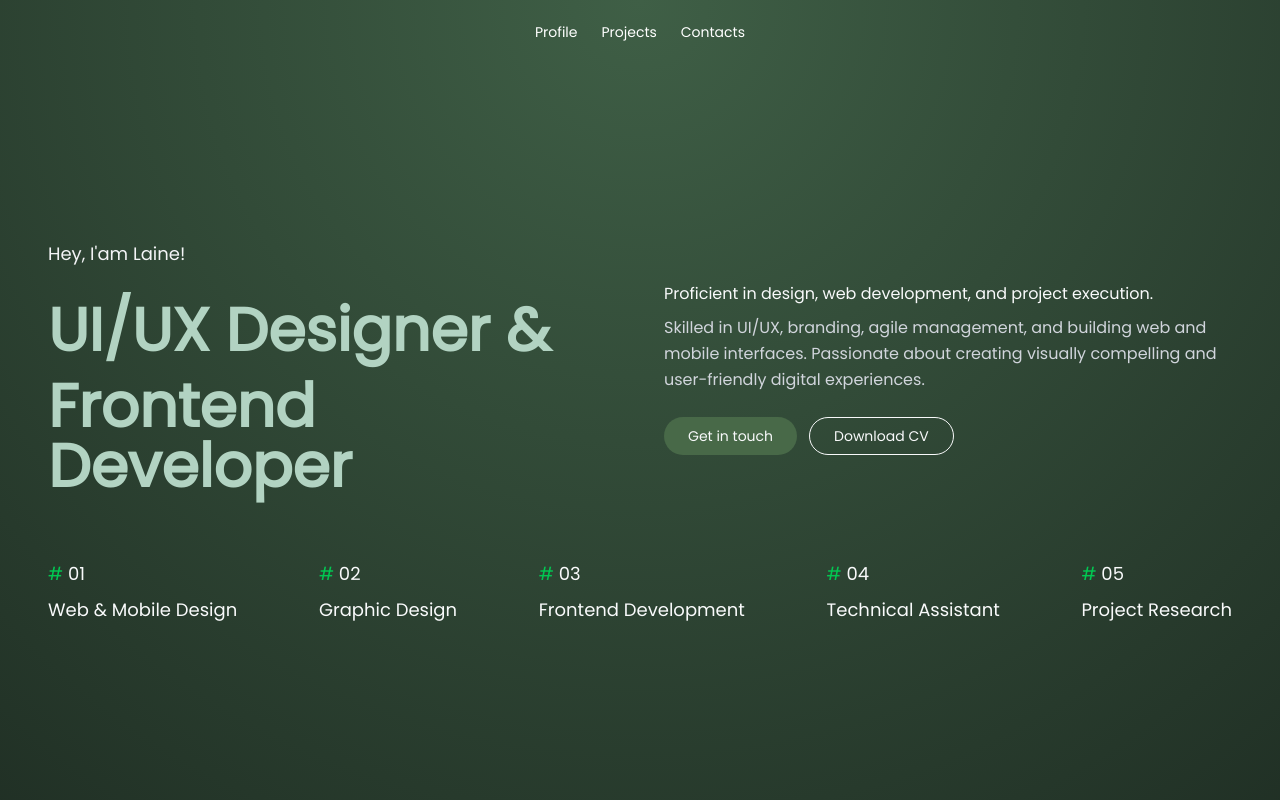
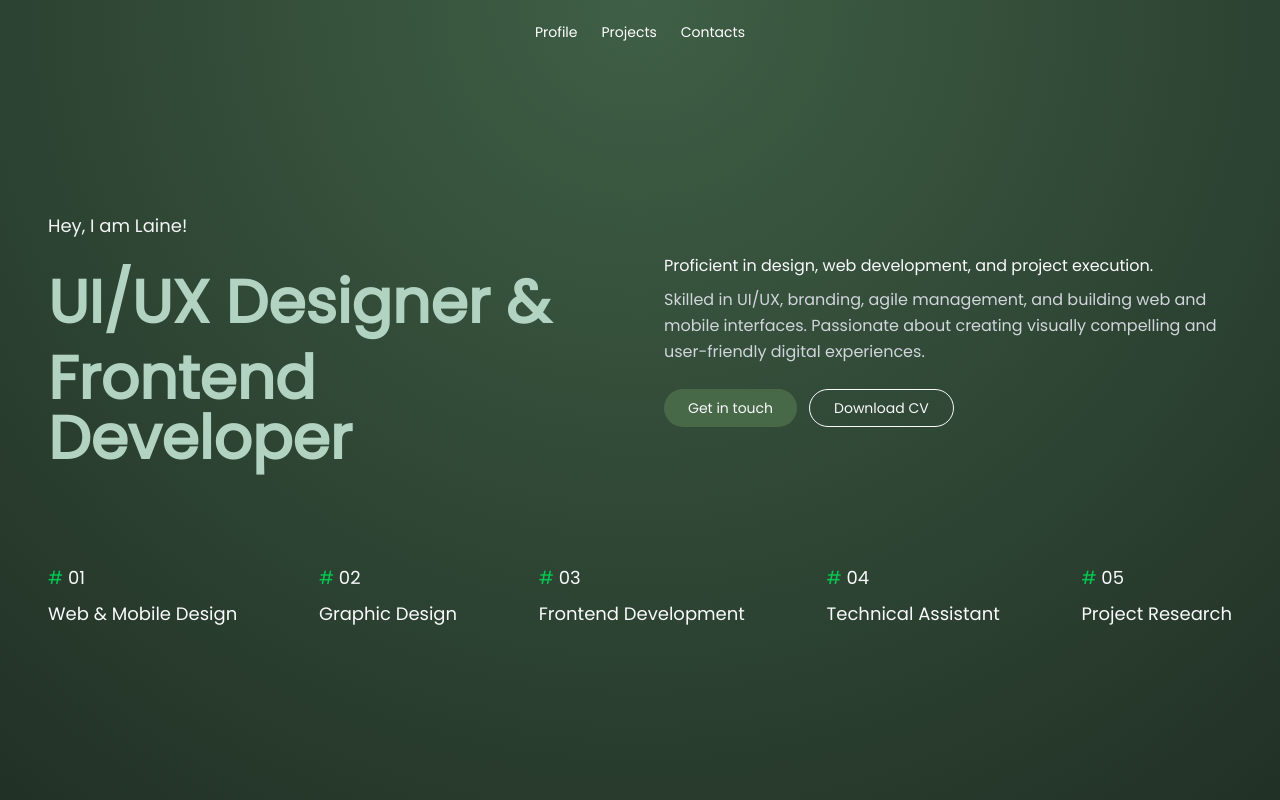
Before and after one commit to bautistacharlainejane-eng/portfolio, a React (Vite) app: page / in a window 1280 px wide. Shown: the top 800 px of the page. Built offline with nearby package versions, Linux system fonts and the light colour scheme.

Commit message:
fix homepage

```diff
--- a/src/page/Homepage.tsx
+++ b/src/page/Homepage.tsx
@@ -26,12 +26,12 @@ export default function Homepage() {
           <Header></Header>
 
           <section
-            className="relative pb-16 min-h-screen justify-center flex flex-col overflow-hidden space-y-16
+            className="relative pb-16 min-h-screen justify-center flex flex-col overflow-hidden space-y-18
 "
           >
             <div className="grid grid-cols-1 md:grid-cols-2 items-center px-12 gap-8 md:gap-12">
               <div className="flex flex-col gap-8 ">
-                <p className="text-lg text-gray-100">Hey, I'am Laine!</p>
+                <p className="text-lg text-gray-100 pt-12 md:pt-0">Hey, I am Laine!</p>
 
                 <h1 className="text-4xl flex flex-col gap-4 md:text-6xl font-bold transition-all duration-300 hover:scale-105 text-[#B2D3C2] hover:text-gray-200">
                   UI/UX Designer & <span>Frontend Developer</span>
@@ -62,7 +62,7 @@ export default function Homepage() {
               </div>
             </div>
 
-            <div className="flex flex-col md:flex-row gap-4 px-8 md:px-12 justify-between w-full">
+            <div className="flex flex-col md:flex-row gap-4 px-8 md:px-12 md:py-6 justify-between w-full">
               <div className="text-gray-50 text-lg space-y-2">
                 <p className="text-green-500">
                   # <span className="text-gray-50">01</span>
```
